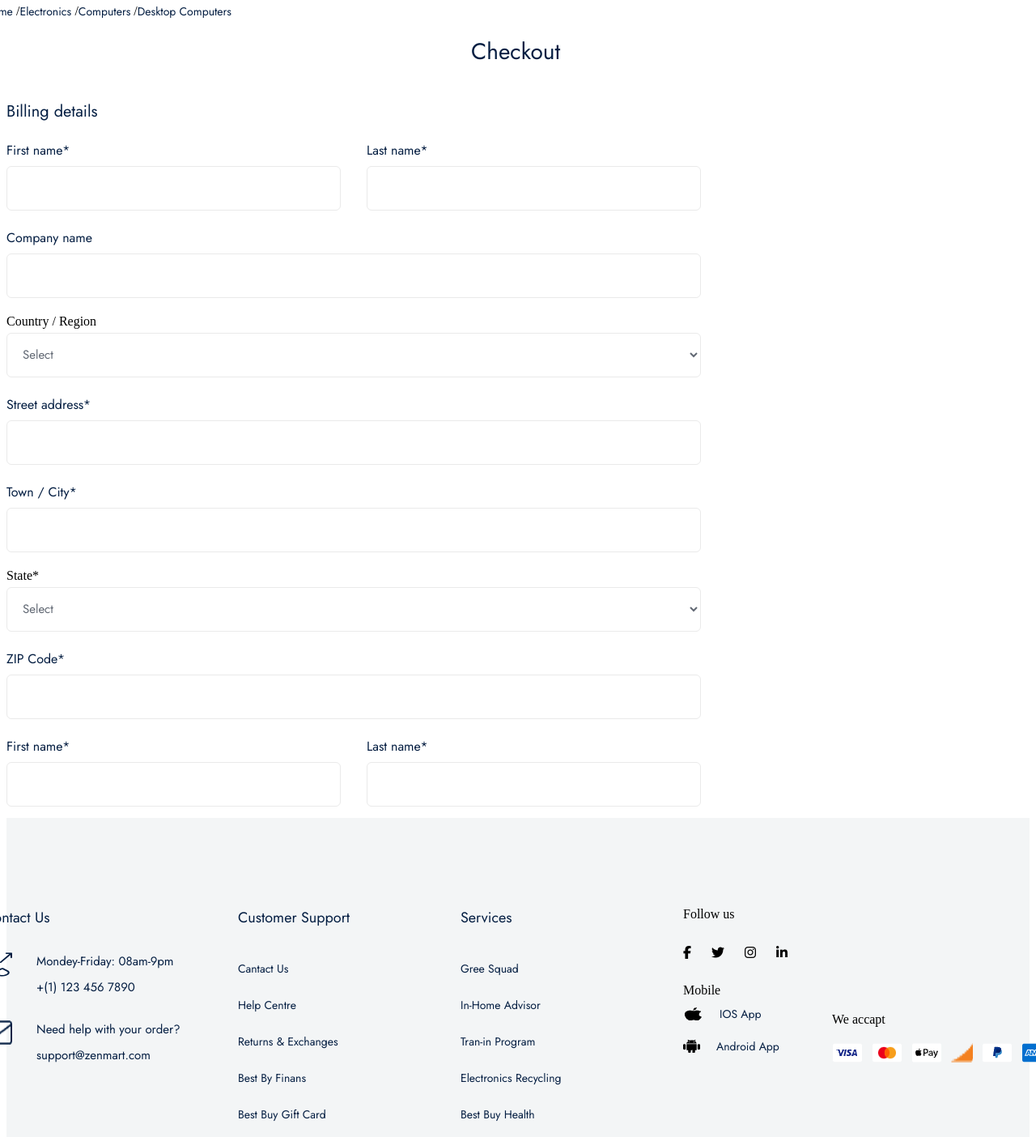
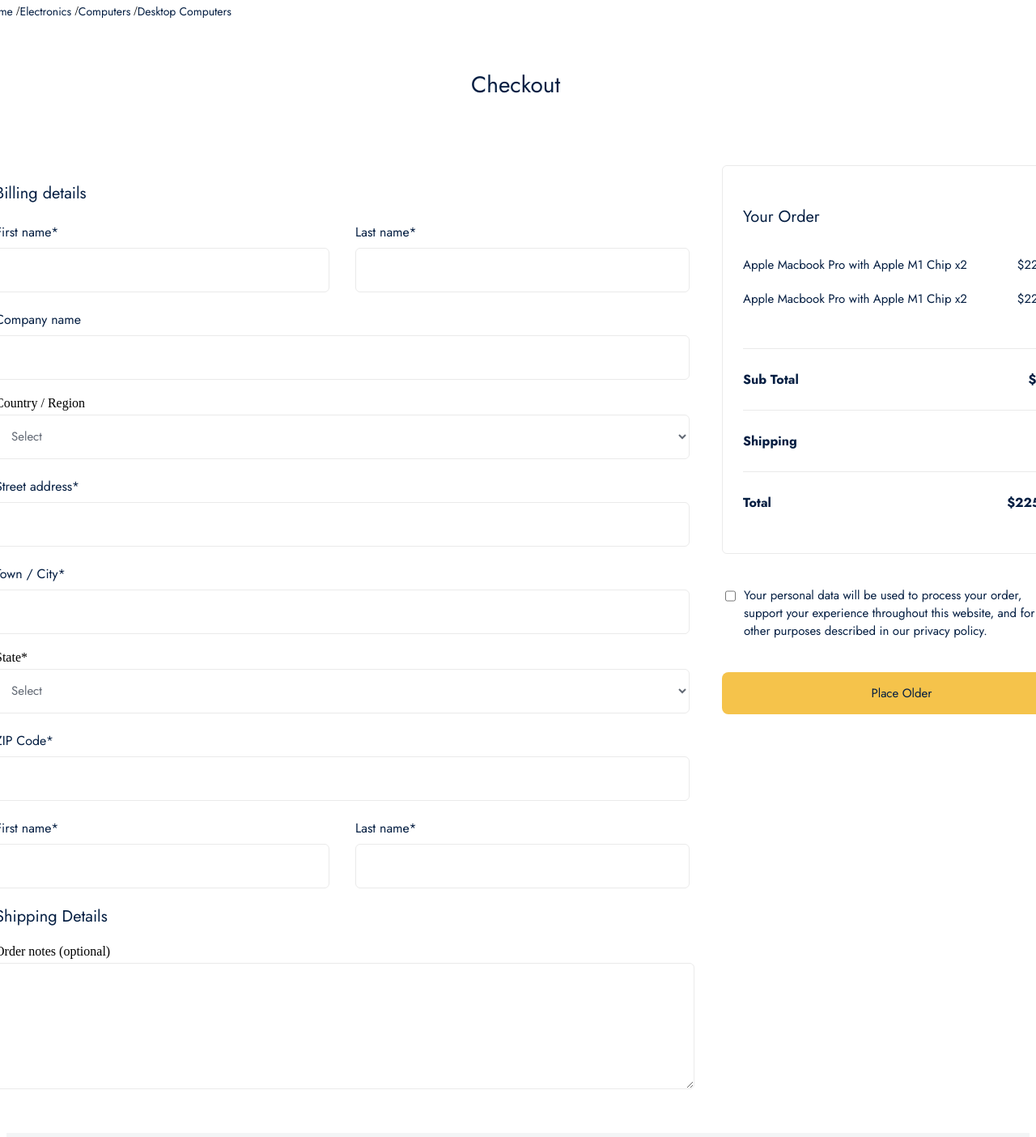
Before and after one commit to bosco0202/zenmart, a plain HTML site: page zenmart/order/checkout.html in a window 1280 px wide. Shown: the part 170-1574 px from the top of the page at 81% size. Drawn offline with Linux system fonts and the light colour scheme; files whose address does not match are found by name.

Commit message:
bosco: checkout page full wiew

```diff
--- a/zenmart/order/checkout.html
+++ b/zenmart/order/checkout.html
@@ -178,10 +178,58 @@
                 <input type="text" placeholder="" id="last_name" />
               </div>
             </div>
-            <div class="textarea_box"></div>
+            <strong> Shipping Details</strong>
+            <div class="textarea_box">
+              <label for="zip_code">Order notes (optional)</label>
+              <textarea
+                name=""
+                id="textarea"
+                cols="30"
+                rows="10"
+                placeholder="Order Notes"
+              >
+              </textarea>
+            </div>
           </div>
 
-          <div class="order_main"></div>
+          <div class="order_main">
+            <div class="order_top">
+              <h1>Your Order</h1>
+              <div class="order_content">
+                <span>Apple Macbook Pro with Apple M1 Chip x2</span>
+                <span>$229.99</span>
+              </div>
+              <div class="order_content">
+                <span>Apple Macbook Pro with Apple M1 Chip x2</span>
+                <span>$229.99</span>
+              </div>
+              <div class="content_box" style="margin-top: 30px">
+                <strong>Sub Total</strong>
+                <strong>$854</strong>
+              </div>
+              <div class="content_box">
+                <strong>Shipping</strong>
+                <strong>$20</strong>
+              </div>
+              <div class="content_box">
+                <strong>Total</strong>
+                <strong>$225.99</strong>
+              </div>
+            </div>
+            <div class="order_bott">
+              <div class="order_check_box">
+                <input type="checkbox" />
+                <p>
+                  Your personal data will be used to process your order, support
+                  your experience throughout this website, and for other
+                  purposes described in our privacy policy.
+                </p>
+              </div>
+              <a href="../order/received.html">
+                <button>Place Older</button>
+              </a>
+            </div>
+          </div>
         </div>
       </div>
     </div>
--- a/zenmart/public/css/css/checkout.css
+++ b/zenmart/public/css/css/checkout.css
@@ -28,6 +28,7 @@
 }
 
 .checkout_page .title_div h1 {
+  margin-top: 60px;
   width: 116px;
   height: 40px;
   font-family: var(--font);
@@ -50,6 +51,7 @@
 
 .checkout_frame .container {
   position: relative;
+  margin: 40px 0;
   width: 1320px;
   height: auto;
 
@@ -57,6 +59,7 @@
   flex-direction: row;
 }
 
+/* CHESCKOUT MAIN */
 .checkout_frame .container .checkout_main {
   width: 858px;
   height: auto;
@@ -67,7 +70,8 @@
 }
 
 .checkout_main strong {
-  width: 119px;
+  margin-top: 20px;
+  width: 140px;
   height: 29px;
   font-family: var(--font);
   font-style: normal;
@@ -134,3 +138,156 @@
   display: flex;
   flex-direction: column;
 }
+
+.checkout_page .checkout_main .textarea_box {
+  margin-top: 20px;
+  width: 100%;
+  height: auto;
+
+  display: flex;
+  flex-direction: column;
+}
+
+.checkout_page .textarea_box textarea {
+  margin-top: 5px;
+  width: 100%;
+  height: auto;
+
+  background-color: #ffffff;
+  border: 1px solid #eaeaea;
+  border-radius: 6px;
+}
+
+/* ORDER MAIN */
+.order_main {
+  position: relative;
+  margin-left: 40px;
+  width: 394px;
+  height: auto;
+
+  display: flex;
+  flex-direction: column;
+  box-sizing: border-box;
+}
+
+.order_main .order_top {
+  padding: 25px;
+  width: 394px;
+  height: auto;
+
+  display: flex;
+  flex-direction: column;
+
+  border: 1px solid #eaeaea;
+  border-radius: 6px;
+}
+
+.order_top h1 {
+  width: auto;
+  height: 29px;
+  padding: 10px 0 20px 0;
+
+  font-family: var(--font);
+  font-style: normal;
+  font-weight: 400;
+  font-size: 20px;
+  line-height: 29px;
+  color: rgb(4, 30, 66);
+}
+
+.order_top .order_content {
+  margin-bottom: 20px;
+  width: auto;
+  height: 22px;
+
+  display: flex;
+  flex-direction: row;
+  justify-content: space-between;
+
+  font-family: var(--font);
+  font-style: normal;
+  font-weight: 400;
+  font-size: 15px;
+  line-height: 22px;
+  color: rgb(4, 30, 66);
+}
+
+.order_top .content_box {
+  padding: 20px 0;
+  width: auto;
+  height: 35px;
+
+  display: flex;
+  flex-direction: row;
+  justify-content: space-between;
+
+  font-family: var(--font);
+  font-style: normal;
+  font-weight: 400;
+  font-size: 16px;
+  line-height: 35px;
+  color: rgb(4, 30, 66);
+  border-top: 1px solid #eaeaea;
+}
+
+.order_main .order_bott {
+  margin-top: 40px;
+  width: 100%;
+  height: auto;
+  display: flex;
+  flex-direction: column;
+}
+
+.order_bott .order_check_box {
+  width: 100%;
+  height: auto;
+
+  display: flex;
+  flex-direction: row;
+  align-items: self-start;
+}
+
+.order_check_box input {
+  width: 18px;
+  height: 18px;
+  margin-right: 10px;
+}
+.order_check_box p {
+  font-family: var(--font);
+  font-style: normal;
+  font-weight: 400;
+  font-size: 15px;
+  line-height: 22px;
+  color: rgb(4, 30, 66);
+}
+
+.order_bott a {
+  margin-top: 40px;
+  width: 444px;
+  height: 52px;
+}
+
+.order_bott a button {
+  width: 100%;
+  height: 52px;
+
+  display: flex;
+  flex-direction: row;
+  justify-content: center;
+  align-items: center;
+
+  font-family: var(--font);
+  font-style: normal;
+  font-weight: 400;
+  font-size: 15px;
+  line-height: 22px;
+  color: rgb(4, 30, 66);
+  border: none;
+  border-radius: 8px;
+  background-color: rgb(245, 195, 75);
+}
+
+.order_bott a button:hover {
+  color: #ffffff;
+  cursor: pointer;
+}
```
